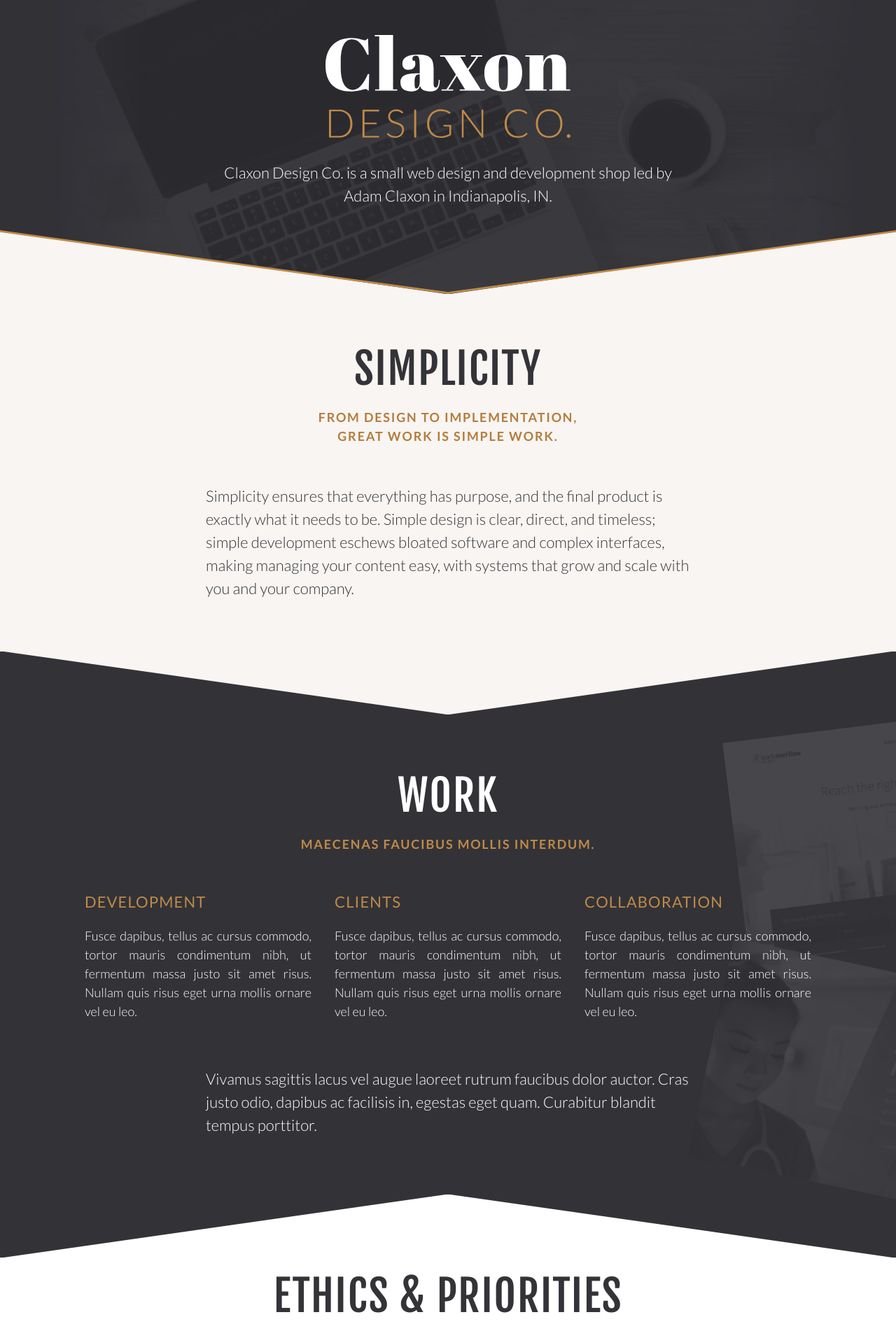
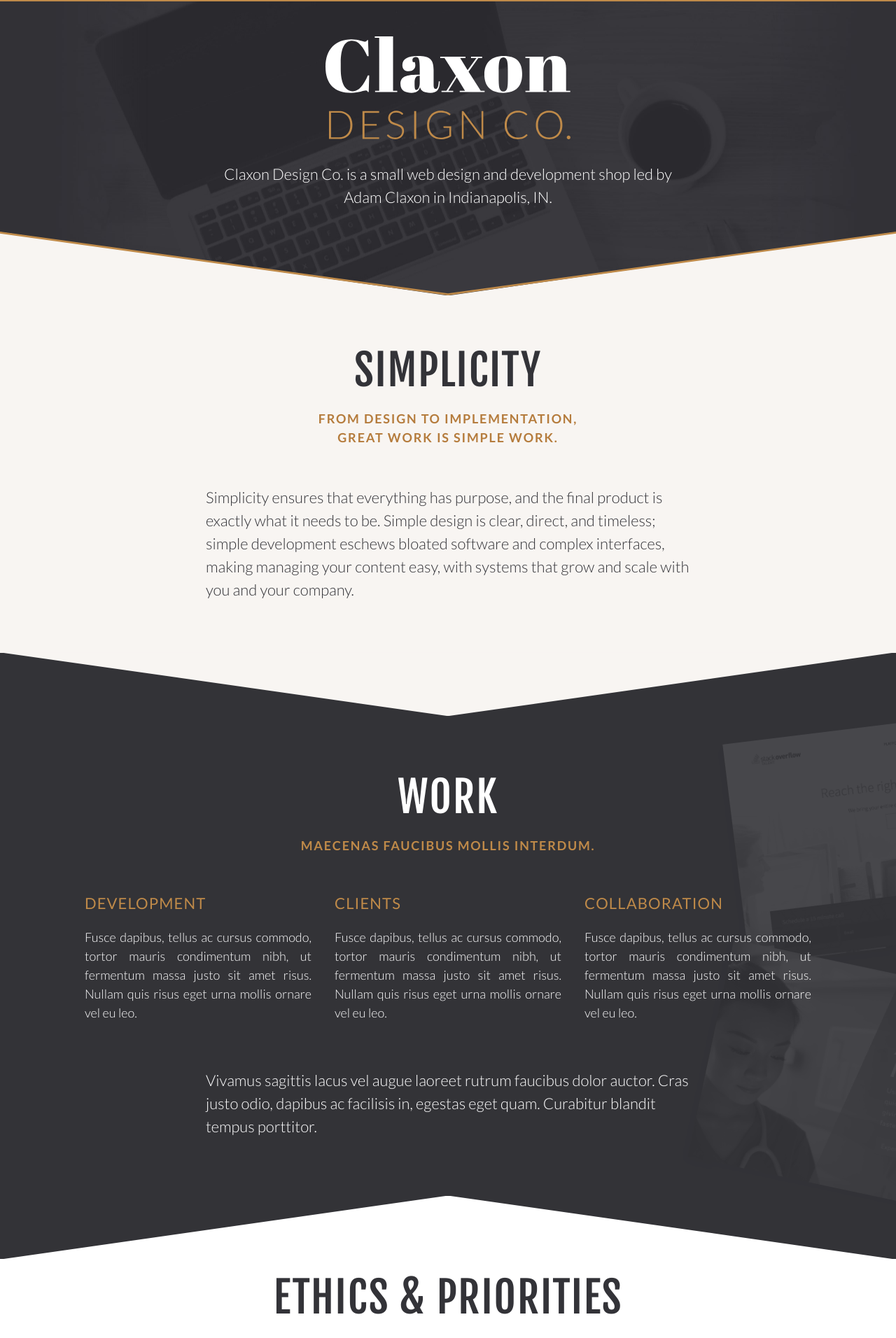
Before and after one commit to claxondesignco/claxondesignco.github.io, a Jekyll site: the page built from index.html, in a window 1280 px wide. Shown: the top 1912 px of the page at 70% size. Built offline with Jekyll 4.4.1, drawn with Linux system fonts in a browser that asks for light colours.

Commit message:
Border on hero and footer.

```diff
--- a/_sass/_footer.sass
+++ b/_sass/_footer.sass
@@ -4,6 +4,7 @@
   color: #fff
   position: relative
   margin-top: -1px
+  border-bottom: 0.125rem solid $brand
 
   @include small
     padding: ms(3) ms(3) ms(3)
--- a/_sass/_homepage.sass
+++ b/_sass/_homepage.sass
@@ -1,3 +1,6 @@
+#homepage-hero
+  border-top: 0.125rem solid $brand
+
 .hero-logo
   width: 90%
   max-width: 21.875rem
```
